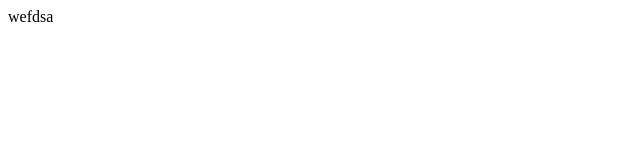
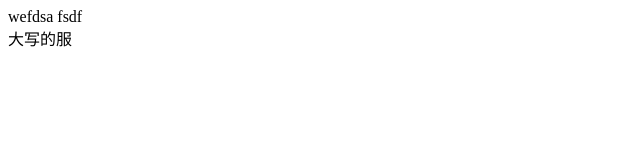
Before and after one commit to aittbb/aittbb, a Vue app: page /#/ in a window 1280 px wide. Shown: the top 160 px of the page, without its empty margins (0-640 px from the left). Built offline with nearby package versions, Linux system fonts and the light colour scheme.

Commit message:
xiehaole

```diff
--- a/src/App.vue
+++ b/src/App.vue
@@ -1,6 +1,8 @@
 <template>
   <div class="index">
     wefdsa
+    fsdf
+    <div>大写的服</div>
   </div>
 </template>
 
--- a/src/components/Login.vue
+++ b/src/components/Login.vue
@@ -1,6 +1,7 @@
 <template>
   <div class="Login">
     我是login组件
+    <div>ff</div>
   </div>
 </template>
 
```
